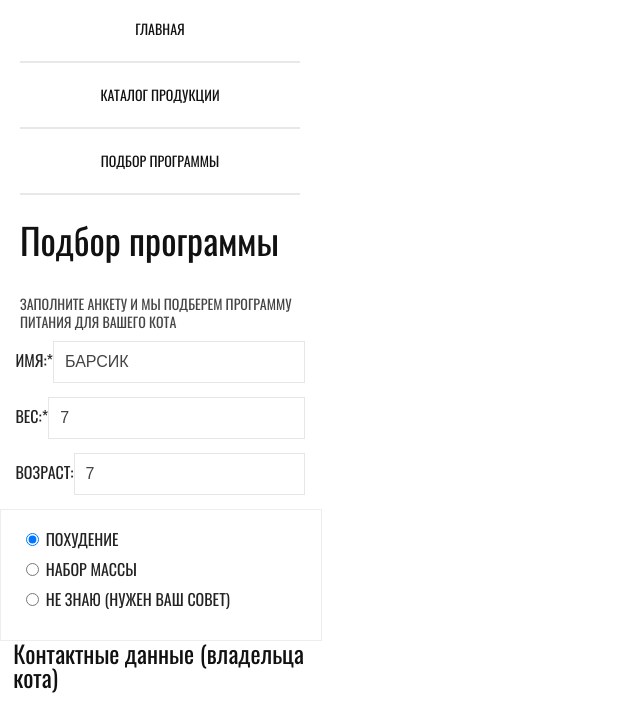
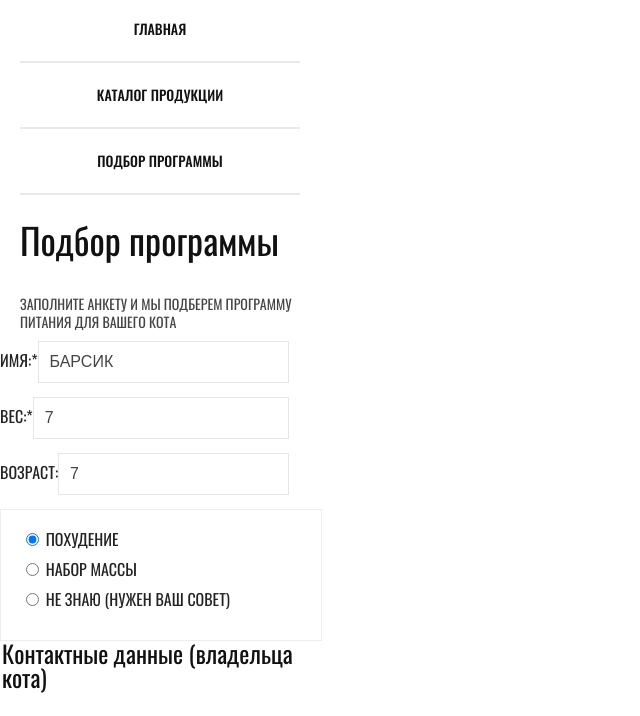
Before and after one commit to kamia700/1089483-cat-energy-19, a website: page source/form.html in a window 1280 px wide. Shown: the part 45-761 px from the top of the page, without its empty margins (0-640 px from the left). Drawn offline with nearby package versions, Linux system fonts and the light colour scheme; files that its build step writes are made by us from their sources.

Commit message:
Меняет значение font-weight

```diff
--- a/source/less/blocks/form.less
+++ b/source/less/blocks/form.less
@@ -3,7 +3,7 @@
   flex-direction: column;
 }
 
-fieldset {
+.form__info {
   display: flex;
   flex-direction: column;
   background-color: transparent;
--- a/source/less/blocks/main-nav.less
+++ b/source/less/blocks/main-nav.less
@@ -19,4 +19,5 @@
 .main-nav__item a {
   color: @gray--darkest;
   text-transform: uppercase;
+  font-weight: 500;
 }
--- a/source/less/fonts.less
+++ b/source/less/fonts.less
@@ -2,7 +2,7 @@
   font-family: "Oswald";
   src: url("../fonts/oswaldmedium.woff2") format("woff2"), url("../fonts/oswaldmedium.woff") format("woff");
   font-style: normal;
-  font-weight: 400;
+  font-weight: 500;
 }
 
 @font-face {
```
